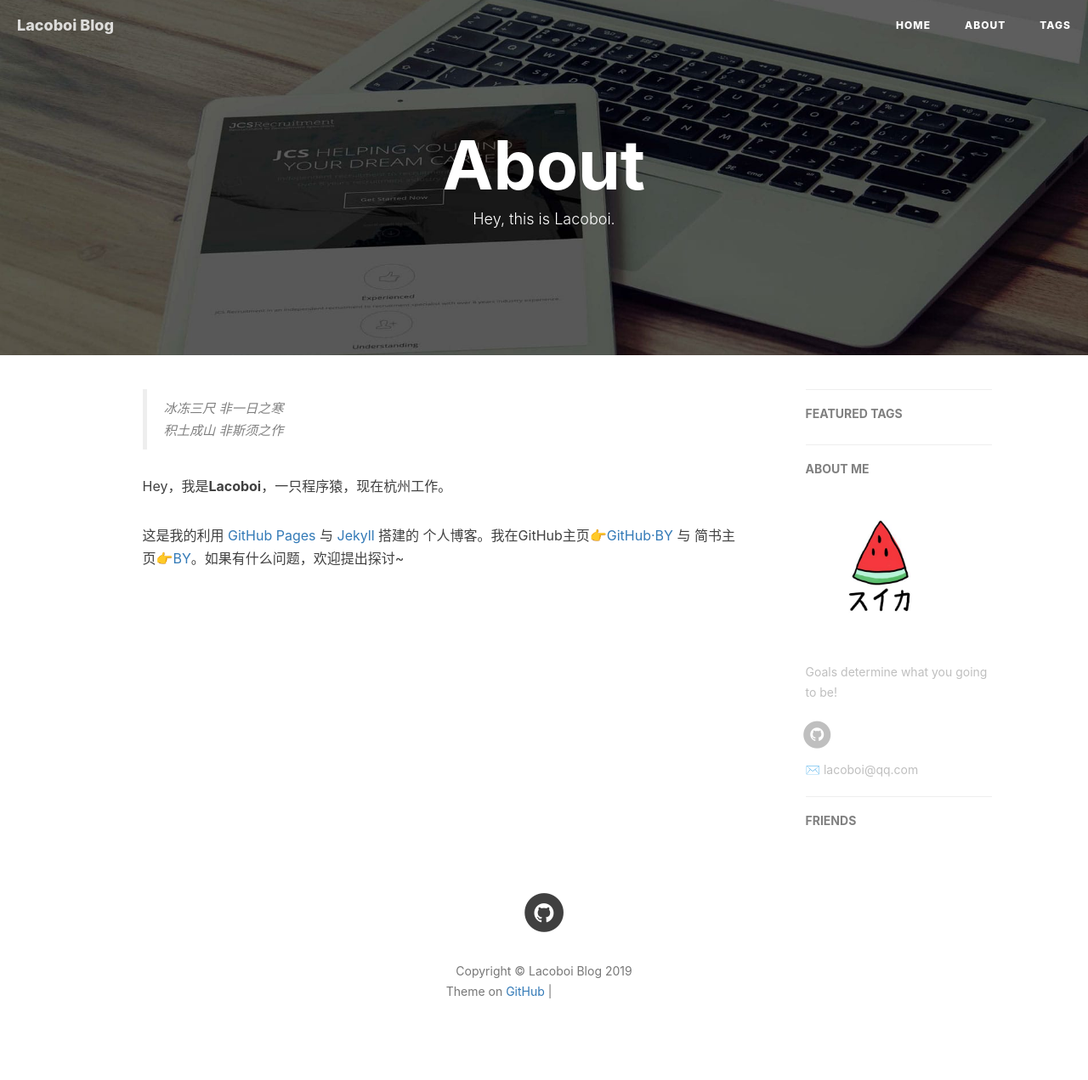
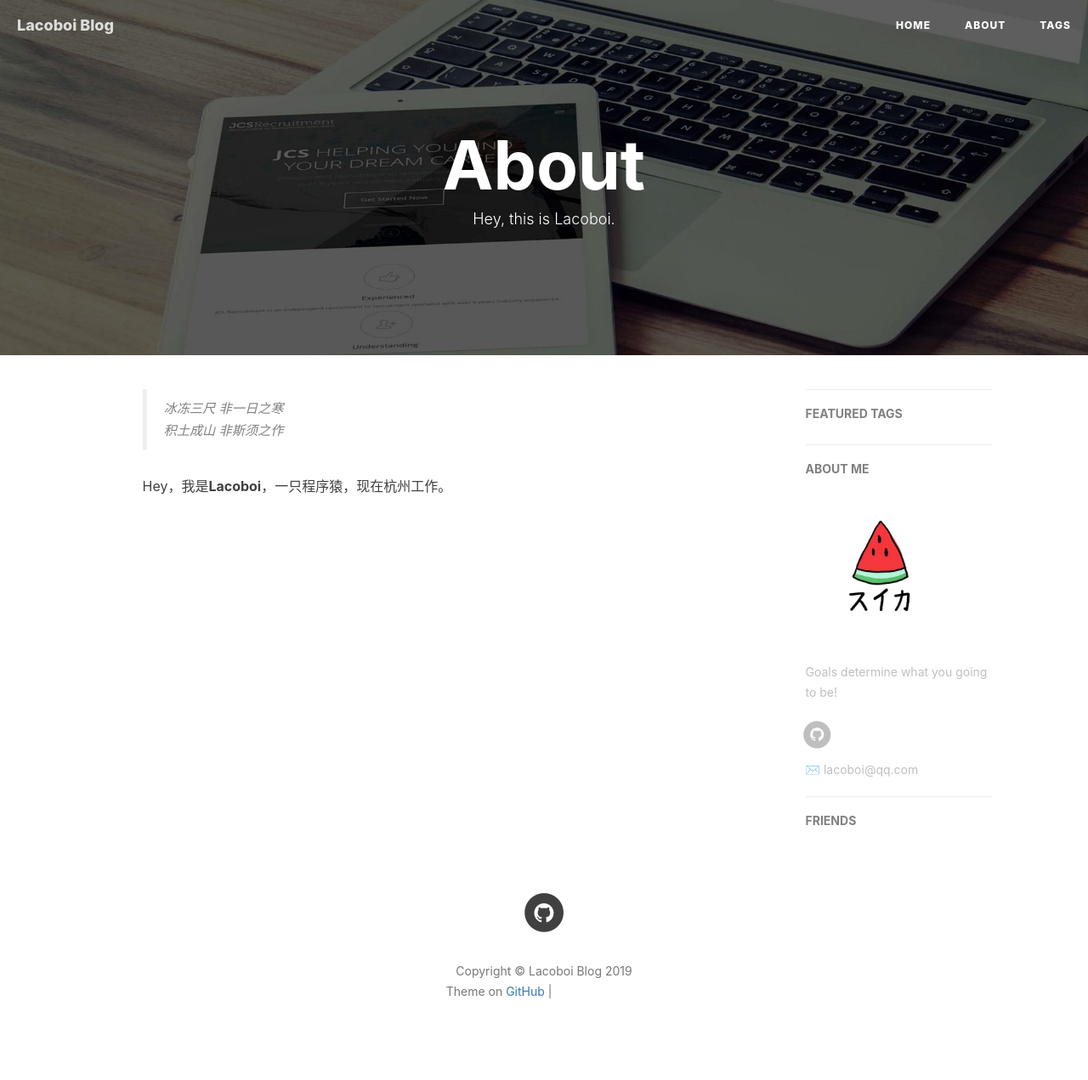
Before and after one commit to lacoboi/lacoboi.github.io, a Jekyll site: the page built from about.html, in a window 1280 px wide. Shown: the whole page at 85% size. Built offline with Jekyll 4.4.1, drawn with Linux system fonts in a browser that asks for light colours; nearby versions of some CDN libraries; comment, search, counter and statistics services are not loaded; grey boxes are pictures that could not be loaded.

Commit message:
Update about.html

```diff
--- a/about.html
+++ b/about.html
@@ -19,8 +19,6 @@ header-img: "img/post-bg-rwd.jpg"
     积土成山 非斯须之作</p></blockquote>
 
     <p>Hey，我是<strong>Lacoboi</strong>，一只程序猿，现在杭州工作。</p>
-
-    <p>这是我的利用 <a href="https://pages.github.com/">GitHub Pages</a> 与 <a href="http://jekyll.com.cn/">Jekyll</a> 搭建的 个人博客。我在GitHub主页<a href="https://github.com/qiubaiying">👉GitHub·BY</a> 与 简书主页<a href="https://http://www.jianshu.com/u/e71990ada2fd">👉BY</a>。如果有什么问题，欢迎提出探讨~</p>
 
     <p></p>
 </div>
```
